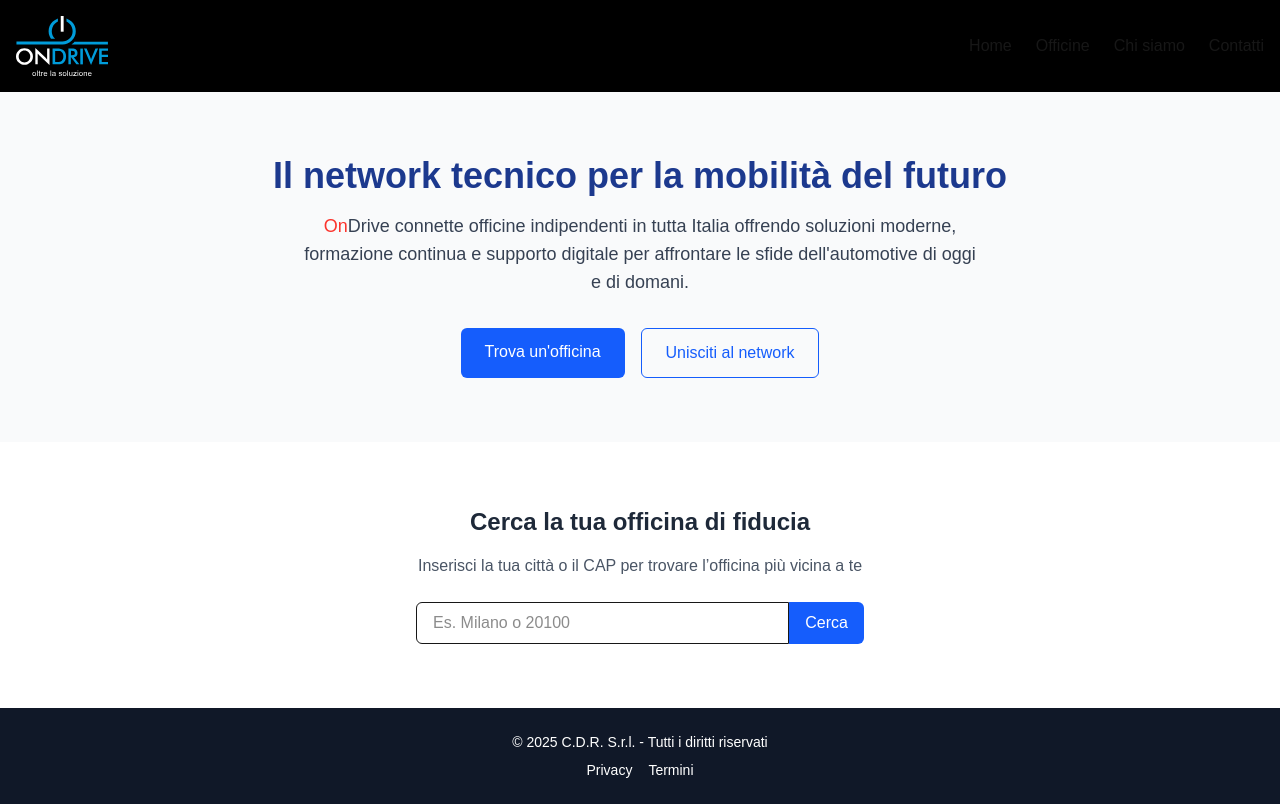
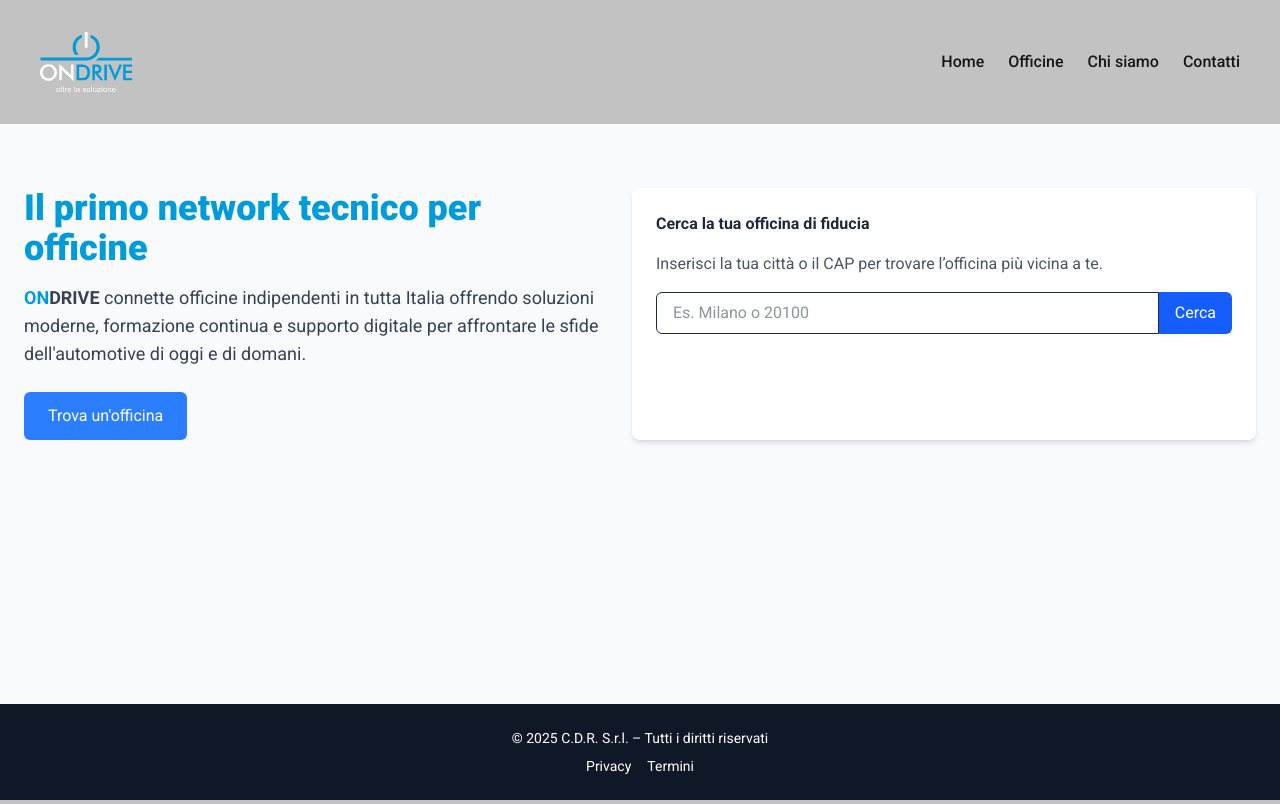
Before and after one commit to GianlucaLostuzzo/ondrive-frontend, a Next.js app: page / in a window 1280 px wide. Built offline with nearby package versions, Linux system fonts and the light colour scheme.

Commit message:
Homepage restyling. Created: who we are, contact us pages.

```diff
--- /dev/null
+++ b/app/about/page.tsx
@@ -0,0 +1,51 @@
+'use client';
+
+import Link from 'next/link';
+import Header from '@/app/components/Header';
+import Footer from '@/app/components/Footer';
+
+export default function About() {
+  return (
+    <div className="min-h-screen flex flex-col bg-gray-50">
+      {/* Header */}
+      <Header />
+
+      {/* Contenuto */}
+      <main className="flex-grow px-6 py-16 bg-gray-50 text-gray-800 max-w-4xl mx-auto">
+        <h1 className="text-4xl font-bold text-blue-900 mb-6"><span style={{ color: '#009cda' }}>Chi siamo</span></h1>
+
+        <section className="mb-10">
+          <p className="text-lg mb-4">
+            <strong><span style={{ color: '#009cda' }}>ON</span>DRIVE</strong> è un network tecnico che connette officine indipendenti in tutta Italia con l’obiettivo di garantire qualità, supporto e crescita nel settore della riparazione automotive.
+          </p>
+
+          <p className="text-lg mb-4">
+            Al cuore del nostro modello c’è una figura chiave: <strong>il tecnico di fiducia</strong> associato a ogni officina. Questa figura non solo fornisce supporto operativo quotidiano, ma affianca l’officina nell’adozione di nuovi strumenti, nell’interpretazione dei dati tecnici e nell’esplorazione di opportunità di business.
+          </p>
+        </section>
+
+        <section className="mb-10">
+          <h2 className="text-2xl font-bold mb-2">L'app ONDRIVE</h2>
+          <p className="text-lg mb-2">
+            Ogni officina del network ha accesso all’<strong>app OnDrive</strong>, una piattaforma progettata per ottimizzare i flussi di lavoro e aumentare la competitività:
+          </p>
+          <ul className="list-disc list-inside text-lg space-y-2">
+            <li><strong>Preventivazione smart</strong> per creare stime rapide, coerenti e aggiornate.</li>
+            <li><strong>Consultazione di manuali tecnici</strong> ufficiali e costantemente aggiornati.</li>
+            <li><strong>Accesso diretto al supporto tecnico OnDrive</strong> per affrontare anche le riparazioni più complesse.</li>
+          </ul>
+        </section>
+
+        <section className="mb-10">
+          <h2 className="text-2xl font-bold mb-2">Il nostro obiettivo</h2>
+          <p className="text-lg">
+            Siamo convinti che l’indipendenza delle officine sia un valore da tutelare. Per questo lavoriamo ogni giorno per offrire strumenti digitali, formazione continua e un ecosistema tecnico-commerciale che metta ogni officina nella condizione di lavorare meglio, con più efficienza e più opportunità.
+          </p>
+        </section>
+      </main>
+
+      {/* Footer */}
+      <Footer />
+    </div>
+  );
+}
--- /dev/null
+++ b/app/components/Footer.tsx
@@ -0,0 +1,19 @@
+'use client';
+
+import Link from 'next/link';
+
+export default function Footer() {
+  return (
+    <footer className="bg-gray-900 text-white py-6 px-6 text-center">
+      <p className="text-sm">
+        &copy; {new Date().getFullYear()} C.D.R. S.r.l. – Tutti i diritti riservati
+      </p>
+      <div className="mt-2 space-x-4 text-sm">
+        <Link href="/privacy" className="hover:underline">Privacy</Link>
+        <Link href="/terms" className="hover:underline">Termini</Link>
+      </div>
+    </footer>
+  );
+}
+// This Footer component is a simple footer for a website, styled with Tailwind CSS.
+// It includes the current year and links to privacy and terms pages.
--- /dev/null
+++ b/app/components/Header.tsx
@@ -0,0 +1,28 @@
+'use client';
+
+import Link from 'next/link';
+
+export default function Header() {
+  return (
+    <header className="bg-white shadow">
+      <div className="flex justify-between items-center px-6 py-4 max-w-7xl mx-auto">
+        <Link href="/">
+          <img
+            src="/negative_logo.svg"
+            alt="OnDrive Logo"
+            className="h-15 cursor-pointer"
+          />
+        </Link>
+
+        <nav className="space-x-6 text-white-700 font-medium text-base">
+          <Link href="/">Home</Link>
+          <Link href="/workshops">Officine</Link>
+          <Link href="/about">Chi siamo</Link>
+          <Link href="/contact">Contatti</Link>
+        </nav>
+      </div>
+    </header>
+  );
+}
+// This Header component is a simple navigation bar for a website, styled with Tailwind CSS.
+// It includes a logo that links to the home page and navigation links to various sections of the site.
--- /dev/null
+++ b/app/contact/page.tsx
@@ -0,0 +1,57 @@
+'use client';
+
+import Header from '@/app/components/Header';
+import Link from 'next/link';
+import Footer from '@/app/components/Footer';
+
+export default function Contact() {
+  return (
+    <div className="flex flex-col min-h-screen bg-gray-50">
+      <Header />
+
+      <main className="flex-grow px-6 py-16 max-w-4xl mx-auto text-gray-800">
+        <h1 className="text-3xl font-bold mb-6"><span style={{ color: '#009cda' }}>Contattaci</span></h1>
+
+        {/* Informazioni di contatto */}
+        <section className="mb-10">
+          <p className="mb-2">
+            Puoi contattarci via email o telefono per qualsiasi richiesta relativa al network OnDrive,
+            alla tua officina o per diventare partner.
+          </p>
+          <ul className="text-md text-gray-700 space-y-1 mt-4">
+            <li><strong>Email:</strong> <a href="mailto:info@ondrive.it" className="text-blue-600 hover:underline">info@ondrive.it</a></li>
+            <li><strong>Telefono:</strong> <a href="tel:+3901122334455" className="text-blue-600 hover:underline">+39 011 223 344 55</a></li>
+            <li><strong>Indirizzo:</strong> Via I Maggio, 29, 37012 Bussolengo (VR)</li>
+          </ul>
+        </section>
+
+        {/* Form di contatto statico */}
+        <section className="bg-white rounded shadow-md p-6">
+          <h2 className="text-xl font-semibold mb-4">Invia un messaggio</h2>
+          <form className="space-y-4">
+            <div>
+              <label className="block text-sm font-medium">Nome</label>
+              <input type="text" className="w-full border px-4 py-2 rounded-md" />
+            </div>
+            <div>
+              <label className="block text-sm font-medium">Email</label>
+              <input type="email" className="w-full border px-4 py-2 rounded-md" />
+            </div>
+            <div>
+              <label className="block text-sm font-medium">Messaggio</label>
+              <textarea rows={4} className="w-full border px-4 py-2 rounded-md"></textarea>
+            </div>
+            <button
+              type="submit"
+              className="bg-blue-600 text-white px-6 py-2 rounded-md hover:bg-blue-700"
+            >
+              Invia
+            </button>
+          </form>
+        </section>
+      </main>
+
+      <Footer />
+    </div>
+  );
+}
--- a/app/globals.css
+++ b/app/globals.css
@@ -1,7 +1,7 @@
 @import "tailwindcss";
 
 :root {
-  --background: #000000;
+  --background: #c2c2c2;
   --foreground: #171717;
 }
 
@@ -30,3 +30,7 @@ header {
   padding: 1rem;
   text-align: center;
 }
+
+* {
+  font-family: var(--font-roboto, Arial, Helvetica, sans-serif);
+}
--- a/app/layout.tsx
+++ b/app/layout.tsx
@@ -5,7 +5,7 @@ import { Roboto } from 'next/font/google';
 
 const roboto = Roboto({
   subsets: ['latin'],
-  weight: ['400', '700', '900'], // puoi aggiungere altri pesi
+  weight: ['400', '500', '600', '700', '900'], // puoi aggiungere altri pesi
   display: 'swap',
   variable: '--font-roboto',
 });
--- a/app/page.tsx
+++ b/app/page.tsx
@@ -1,52 +1,42 @@
 'use client';
 
 import Link from 'next/link';
+import Header from '@/app/components/Header';
+import Footer from '@/app/components/Footer';
 
 export default function Home() {
   return (
-    <div className="min-h-screen flex flex-col">
+    <div className="min-h-screen flex flex-col bg-gray-50">
       {/* Header */}
-      <header className="flex justify-between items-center px-6 py-4 shadow bg-white">
-        <img src="/negative_logo.svg" alt="OnDrive Logo" className="h-15" />
-        <nav className="space-x-6 text-white-700 font-medium">
-          <Link href="/">Home</Link>
-          <Link href="/workshops">Officine</Link>
-          <Link href="/about">Chi siamo</Link>
-          <Link href="/contact">Contatti</Link>
-        </nav>
-      </header>
+      <Header />
 
-      {/* Hero Section */}
-      <section className="flex-grow px-6 py-16 bg-gray-50 text-center">
-        <h1 className="text-4xl font-bold text-blue-900 mb-4">
-          Il network tecnico per la mobilità del futuro
+      <main className="flex-grow">
+        {/* Hero + Research section */}
+        <section className="flex flex-col md:flex-row bg-gray-50 px-6 py-16 text-gray-800 gap-8 max-w-7xl mx-auto w-full">
+        {/* Colonna sinistra */}
+          <div className="flex-1 text-center md:text-left flex flex-col justify-center">
+            <h1 className="text-4xl font-extrabold text-blue-900 mb-4">
+              <span style={{ color: '#009cda' }}>Il primo network tecnico per officine</span>
             </h1>
-        <p className="text-lg text-gray-700 max-w-2xl mx-auto mb-8">
-          <span style={{ color: '#FB342D' }}>On</span>Drive connette officine indipendenti in tutta Italia offrendo soluzioni moderne, formazione continua e supporto digitale per affrontare le sfide dell'automotive di oggi e di domani.
+            <p className="text-lg text-gray-700 max-w-xl mb-6">
+              <strong><span style={{ color: '#009cda' }}>ON</span>DRIVE</strong> connette officine indipendenti in tutta Italia offrendo soluzioni moderne,
+              formazione continua e supporto digitale per affrontare le sfide dell'automotive di oggi e di domani.
             </p>
-        <div className="flex justify-center gap-4 mt-4">
             <Link
               href="/workshops"
-            className="bg-blue-600 text-white px-6 py-3 rounded-md hover:bg-blue-700 transition"
+              className="bg-blue-500 text-white px-6 py-3 rounded-md hover:bg-blue-700 transition self-center md:self-start"
             >
               Trova un'officina
             </Link>
-          <Link
-            href="/join"
-            className="border border-blue-600 text-blue-600 px-6 py-3 rounded-md hover:bg-blue-100 transition"
-          >
-            Unisciti al network
-          </Link>
           </div>
-      </section>
 
-      {/* Sezione Ricerca */}
-      <section className="bg-white py-16 text-center px-6">
-        <h2 className="text-2xl font-bold text-gray-800 mb-4">Cerca la tua officina di fiducia</h2>
-        <p className="text-gray-600 mb-6">
-          Inserisci la tua città o il CAP per trovare l’officina più vicina a te
+          {/* Colonna destra */}
+          <div className="flex-1 bg-white rounded-lg shadow-md p-6">
+            <h2 className="text-xxl font-bold mb-4 text-gray-800">Cerca la tua officina di fiducia</h2>
+            <p className="text-gray-600 mb-4">
+              Inserisci la tua città o il CAP per trovare l’officina più vicina a te.
             </p>
-        <div className="flex justify-center max-w-md mx-auto">
+            <div className="flex">
               <input
                 type="text"
                 placeholder="Es. Milano o 20100"
@@ -56,16 +46,11 @@ export default function Home() {
                 Cerca
               </button>
             </div>
+          </div>
         </section>
-
+      </main>
       {/* Footer */}
-      <footer className="bg-gray-900 text-white py-6 px-6 text-center">
-        <p className="text-sm">&copy; {new Date().getFullYear()} C.D.R. S.r.l. - Tutti i diritti riservati</p>
-        <div className="mt-2 space-x-4 text-sm">
-          <Link href="/privacy">Privacy</Link>
-          <Link href="/terms">Termini</Link>
-        </div>
-      </footer>
+      <Footer />
     </div>
   );
 }
```
Lines whose indentation alone changed are shown as unchanged.
